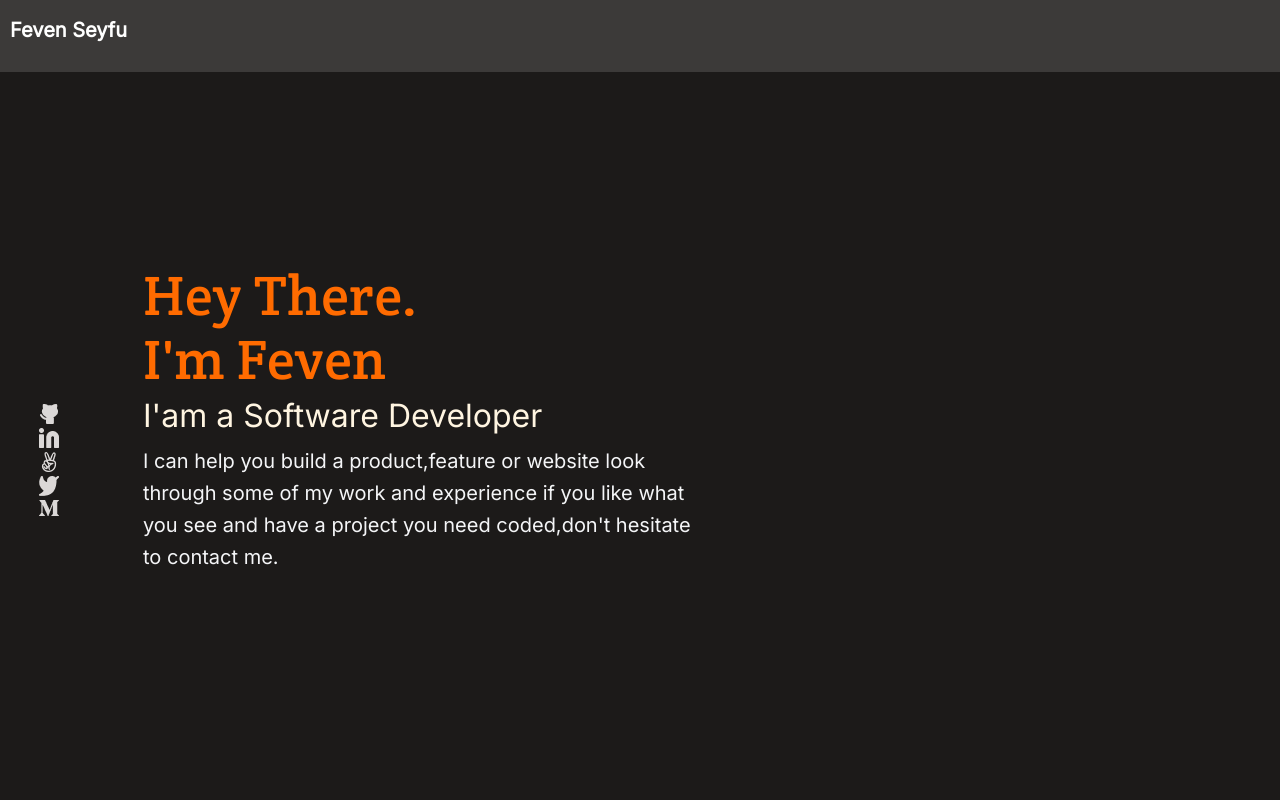
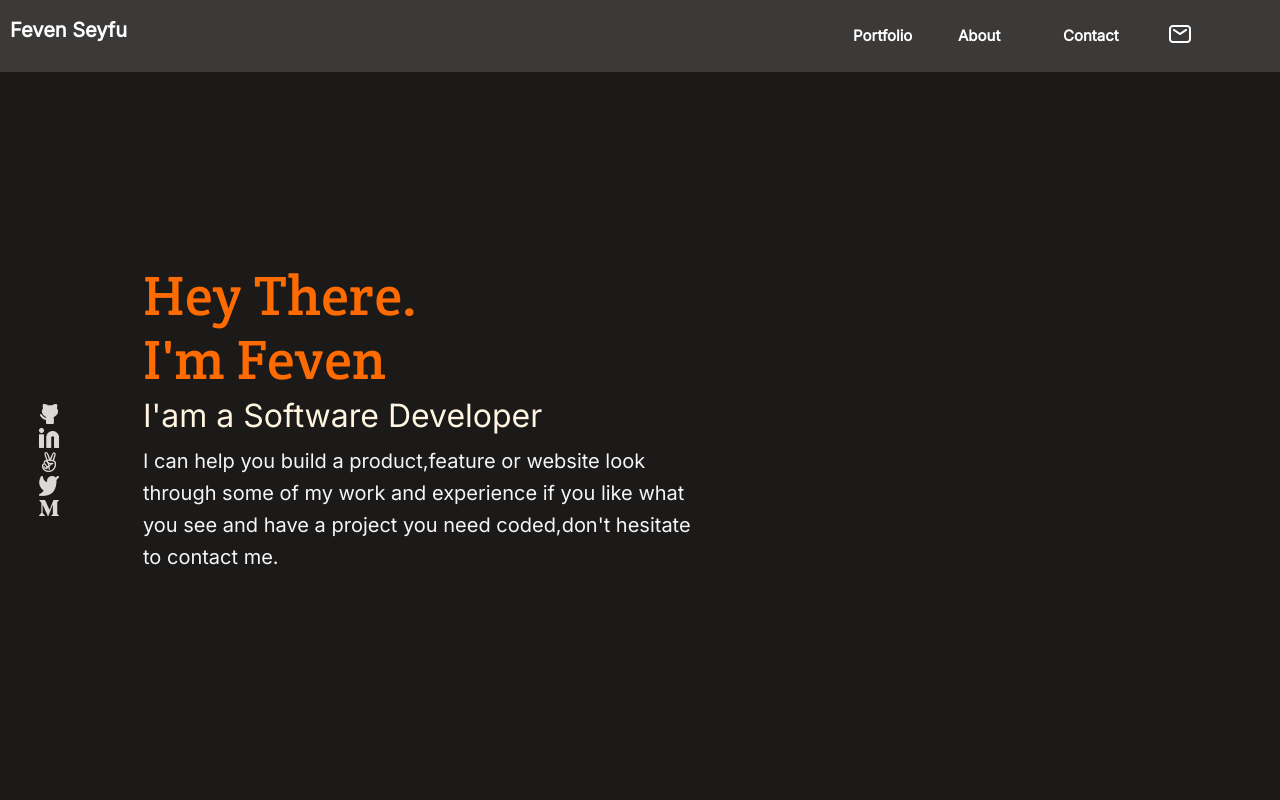
Before and after one commit to FevenSeyfu/Feven-portfolio-v1, a website: page index.html in a window 1280 px wide. Shown: the top 800 px of the page. Drawn offline with Linux system fonts and the light colour scheme.

Commit message:
Added padding to navigation elements

```diff
--- a/style.css
+++ b/style.css
@@ -445,7 +445,7 @@ ul{
     display: none;
 }
 /* Desktop Verion Styling */
-@media (min-width: 768px) {
+@media (min-width: 600px) {
     .desktop{
         display: contents;
     }
@@ -468,6 +468,16 @@ ul{
         display: flex;
         justify-content: space-evenly;
         align-items: center;
+        display: flex;
+        flex-direction: row;
+        align-items: center;
+        padding: 0px;
+        gap: 8px;
+        position: absolute;
+        width: 255px;
+        height: 40px;
+        right: 194px;
+        /* top: calc(50% - 40px/2); */
     }
     .nav-item{
         list-style: none;
@@ -479,6 +489,20 @@ ul{
         line-height: 20px;
         color: #ffffff;
         margin-left: 10px;
+        display: flex;
+        flex-direction: row;
+        align-items: center;
+        padding: 10px 12px;
+        gap: 10px;
+        width: 87px;
+        height: 40px;
+
+
+/* Inside auto layout */
+
+flex: none;
+order: 0;
+flex-grow: 0;
     }
     .social-icon{
         position: absolute;
```
